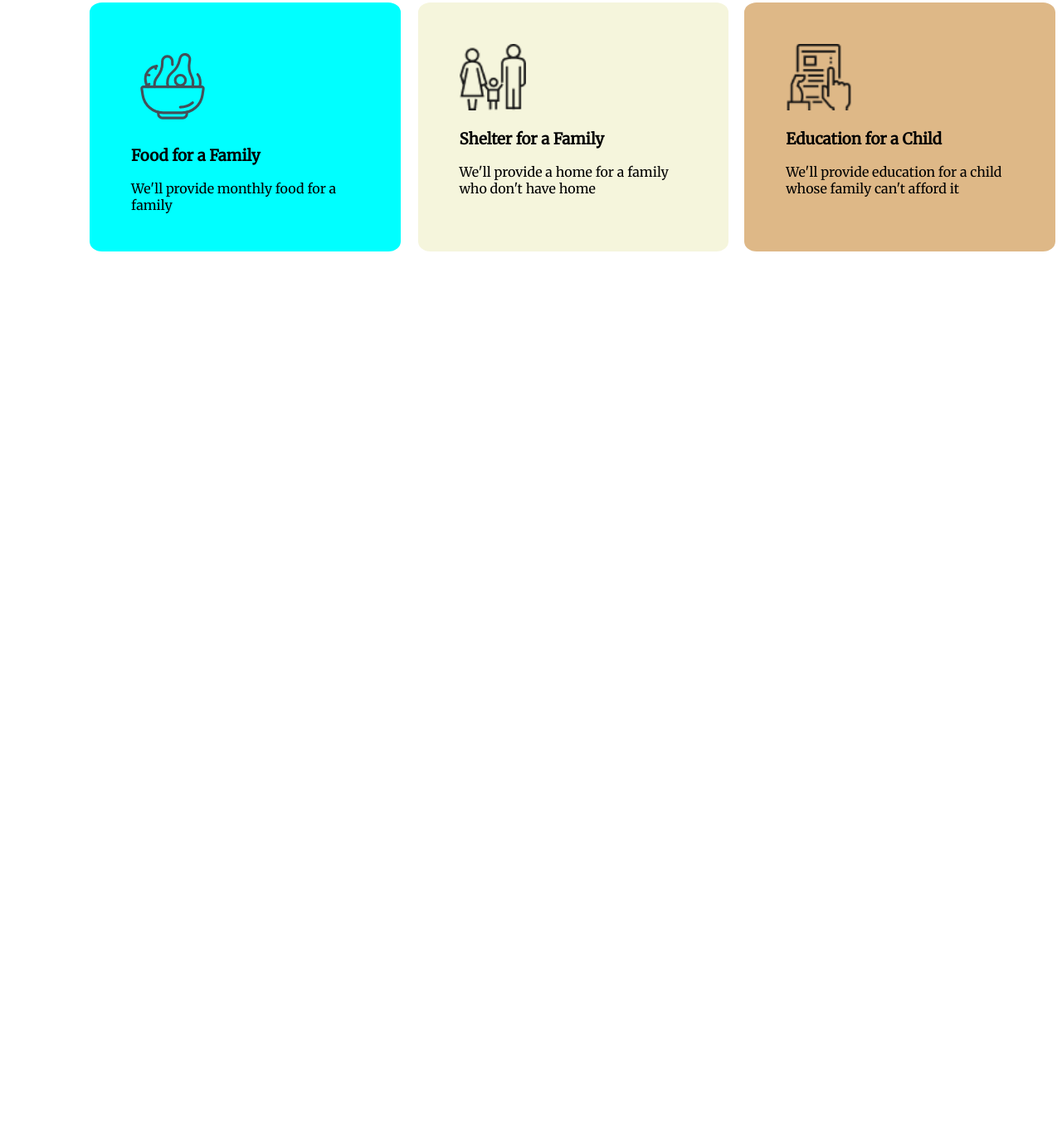
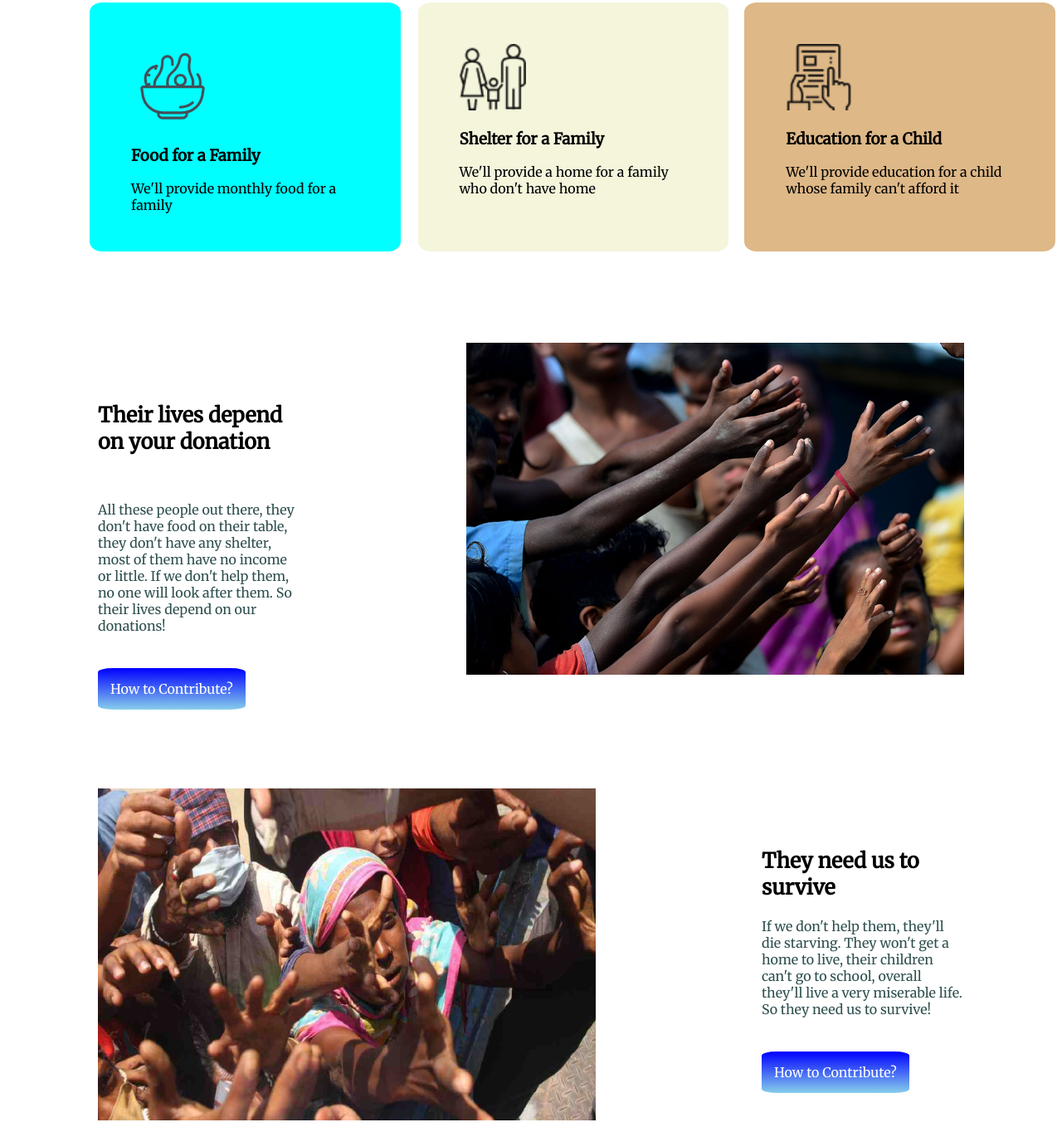
Before and after one commit to marufccs/first-assignment, a plain HTML site: page index.html in a window 1280 px wide. Shown: the part 1372-2736 px from the top of the page at 83% size. Before the commit the page ends 1683 px from the top, so only its background shows below. Drawn offline with Linux system fonts and the light colour scheme.

Commit message:
third section

```diff
--- a/index.html
+++ b/index.html
@@ -34,7 +34,7 @@
     <input class="num" type="number" placeholder="Other Amount (Taka)">
     </div>
     <div class="another">
-<a class="buttonsecond" href="https://www.savethechildren.org/us/where-we-work/bangladesh"> Donate Now</a>
+<a target="_blank" class="buttonsecond" href="https://www.savethechildren.org/us/where-we-work/bangladesh"> Donate Now</a>
 </div>
 </section>
 <section>
@@ -64,7 +64,27 @@
 <h3>Education for a Child</h3>
 <p>We'll provide education for a child whose family can't afford it</p>
 </div>
+</section>
+<section class="lives">
+<div class="left unique">
+<h2 style="font-size: 25px; font-weight: 600;">Their lives depend on your donation</h2> <br>
+<p style="color: darkslategray;">All these people out there, they don't have food on their table, they don't have any shelter, most of them have no income or little. If we don't help them, no one will look after them. So their lives depend on our donations!</p> <br><br>
+<a class="button" target="_blank" href="https://www.thebalancesmb.com/making-charitable-donations-2501933">How to Contribute?</a>
+</div>
+<div class="right unique">
+<img src="images/donation13.jpg" width="600" height="400">
+</div>
+</section>
+<section class="lives">
+    <div class="right unique">
+<img src="images/donation8.jpg" width="600" height="400" >
+    </div>
+    <div class="left unique">
+        <h2 style="font-size: 25px; font-weight: 600;">They need us to survive </h2>
+        <p style="color: darkslategray;"> If we don't help them, they'll die starving. They won't get a home to live, their children can't go to school, overall they'll live a very miserable life. So they need us to survive!</p> <br><br>
+        <a class="button" target="_blank" href="https://www.thebalancesmb.com/making-charitable-donations-2501933">How to Contribute?</a>
+    </div>
+</section>
 
-</section>
 </body>
 </html>
--- a/style.css
+++ b/style.css
@@ -5,8 +5,8 @@ font-family: 'Merriweather', serif;
 .header {
     height: 500px;
     width: 100%;
-    background-image: url(images/donation5.jpg);
-    color: white;
+    background-image: url(images/donation1.jpg);
+    color:white;
     background-repeat: no-repeat;
     background-size: 100%;
 }
@@ -117,3 +117,22 @@ font-family: 'Merriweather', serif;
     background-color: burlywood;
     border-radius: 4%;
 }
+.lives {
+    display: flex;
+    padding-top: 100px;
+    margin: 10px;
+}
+.unique {
+    width: 50%;
+}
+.left {
+    padding-top: 50px;
+    padding-left: 100px;
+    padding-right: 100px;
+}
+.right {
+    padding-left: 100px;
+    padding-right: 100px;
+    border: 0%;
+    border-radius: 10%;
+}
```
